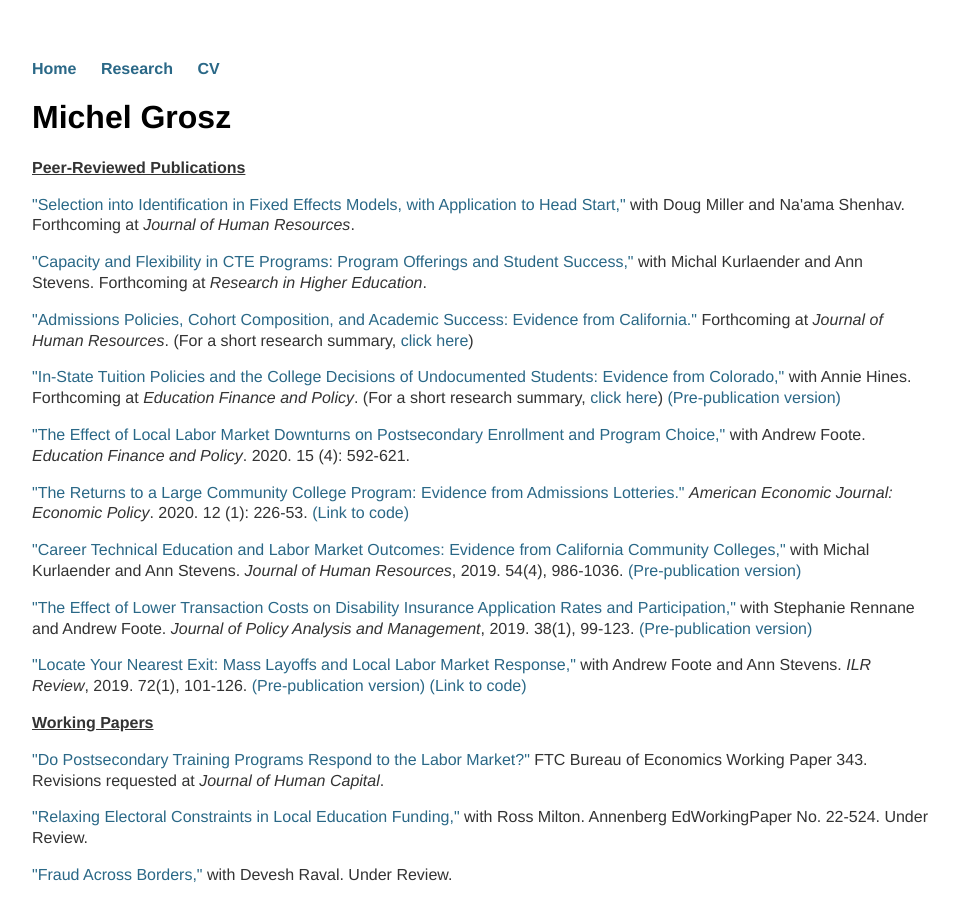
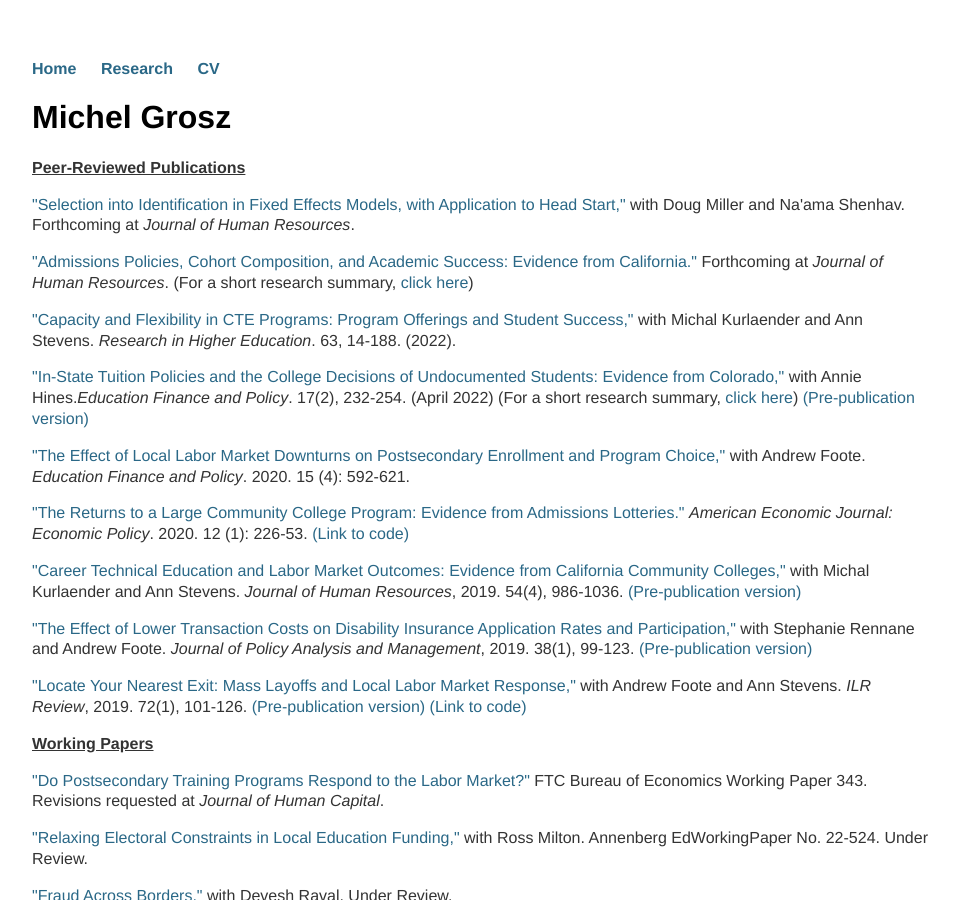
Before and after one commit to mzgrosz/mzgrosz.github.io, a Jekyll site: the page built from research/index.html, in a window 1280 px wide and 900 px high. Shown: the whole window, without its empty margins (160-1119 px from the left). Built offline with Jekyll 4.4.1, drawn with Linux system fonts in a browser that asks for light colours.

Commit message:
Update index.html

```diff
--- a/research/index.html
+++ b/research/index.html
@@ -13,13 +13,13 @@ title: Michel Grosz
 <p><a href="https://www.nber.org/papers/w26174">&quot;Selection into Identification in Fixed Effects Models, with Application to Head Start,&quot;</a> with Doug Miller and Na&#39;ama Shenhav. Forthcoming at <em> Journal of Human Resources</em>.<br>
 	</p>
 
-<p><a href="https://rdcu.be/cmGNu">&quot;Capacity and Flexibility in CTE Programs: Program Offerings and Student Success,&quot;</a> with Michal Kurlaender and Ann Stevens. Forthcoming at <em> Research in Higher Education</em>.<br>
-	</p>
-
 <p><a href="http://jhr.uwpress.org/content/early/2021/05/04/jhr.59.2.0820-11131R3.full.pdf+html">&quot;Admissions Policies, Cohort Composition, and Academic Success: Evidence from California.&quot;</a> Forthcoming at <em> Journal of Human Resources</em>. (For a short research summary, <a href="https://mzgrosz.github.io/research/grosz_adnlott_onepager.pdf">click here</a>)<br>
 	</p>
 
-<p><a href="https://www.mitpressjournals.org/doi/pdf/10.1162/edfp_a_00331">&quot;In-State Tuition Policies and the College Decisions of Undocumented Students: Evidence from Colorado,&quot;</a> with Annie Hines. Forthcoming at <em>Education Finance and Policy</em>. (For a short research summary, <a href="https://mzgrosz.github.io/research/gh_onepager.pdf">click here</a>) <a href="https://mzgrosz.github.io/research/gh_2009.pdf"> (Pre-publication version)</a> <br>
+<p><a href="https://rdcu.be/cmGNu">&quot;Capacity and Flexibility in CTE Programs: Program Offerings and Student Success,&quot;</a> with Michal Kurlaender and Ann Stevens. <em> Research in Higher Education</em>. 63, 14-188. (2022).<br>
+	</p>
+
+<p><a href="https://www.mitpressjournals.org/doi/pdf/10.1162/edfp_a_00331">&quot;In-State Tuition Policies and the College Decisions of Undocumented Students: Evidence from Colorado,&quot;</a> with Annie Hines.<em>Education Finance and Policy</em>. 17(2), 232-254. (April 2022) (For a short research summary, <a href="https://mzgrosz.github.io/research/gh_onepager.pdf">click here</a>) <a href="https://mzgrosz.github.io/research/gh_2009.pdf"> (Pre-publication version)</a> <br>
 	</p>
 
 <p><a href="https://www.mitpressjournals.org/doi/abs/10.1162/edfp_a_00288">&quot;The Effect of Local Labor Market Downturns on Postsecondary Enrollment and Program Choice,&quot;</a> with Andrew Foote.<em> Education Finance and Policy</em>. 2020. 15 (4): 592-621.  <br>
```
